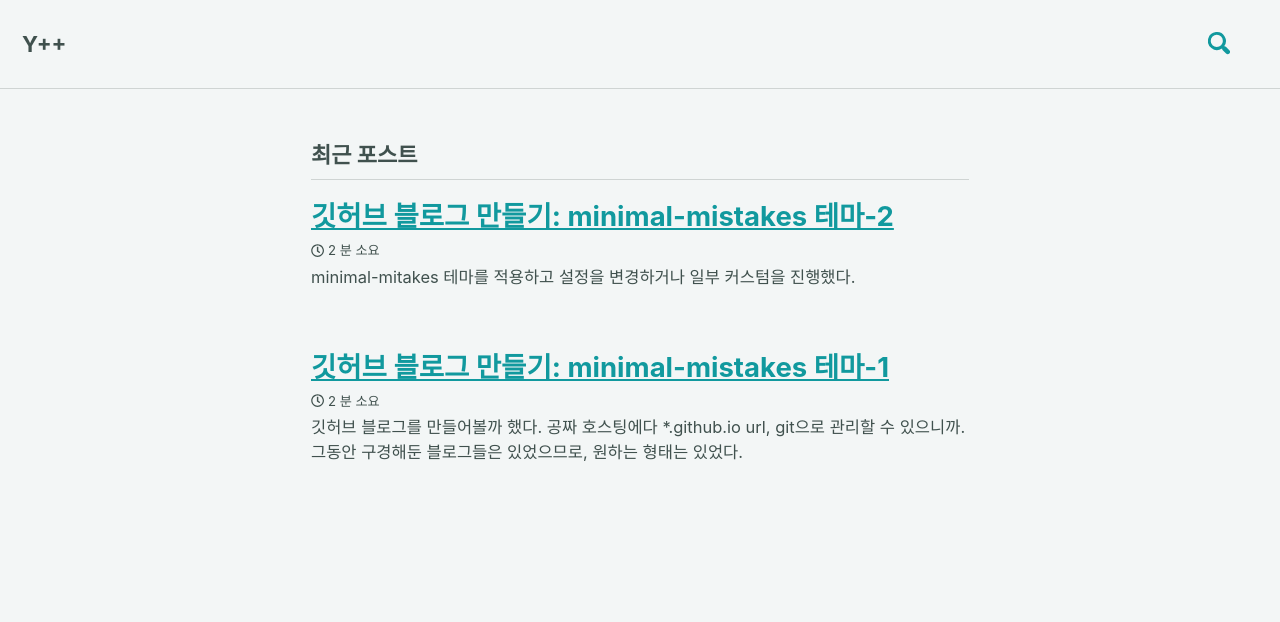
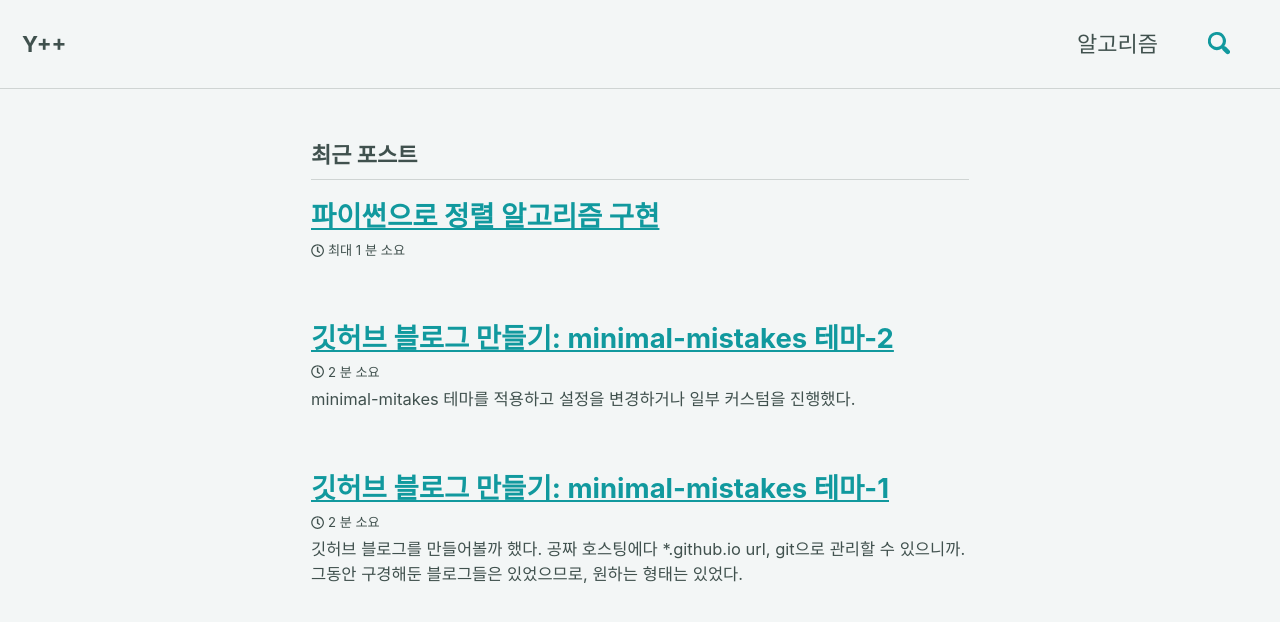
Before and after one commit to andole87/andole87.github.io, a Jekyll site: the page built from index.html, in a window 1280 px wide. Shown: the top 622 px of the page. Built offline with Jekyll 4.4.1, drawn with Linux system fonts in a browser that asks for light colours; cached includes are drawn as plain includes; the list of posts is cut into pages by our own code.

Commit message:
add blog

```diff
--- /dev/null
+++ b/_posts/2019-03-19-sorting-alg.md
@@ -0,0 +1,10 @@
+---
+published: true
+layout: single
+title: "파이썬으로 정렬 알고리즘 구현"
+category: alg
+tags: jekyll
+comments: true
+---
+![bubble sort](/../assets/BubbleSort_Avg_case.gif)
+![worst case](/../assets/BubbleSort_worst_case.gif)
```
Also changed, not shown: _data/navigation.yml (+5 -5 lines), _posts/2019-03-07-makeblog-themeof-minimal-mistakes-1.md (+1 -1 lines), _posts/2019-03-19-making-themeof-minimal-mistakes-2.md (+1 -1 lines), assets/BubbleSort_Avg_case.gif (added), assets/BubbleSort_worst_case.gif (added).
